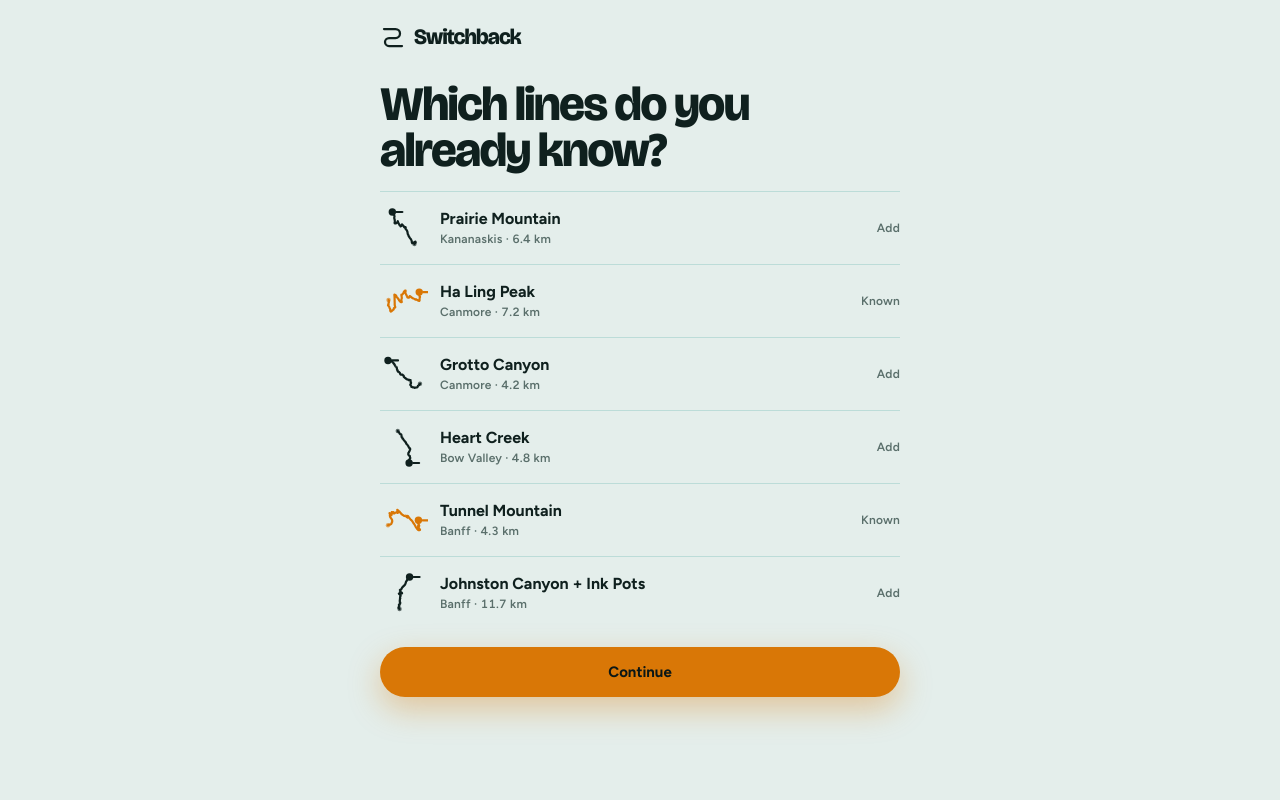
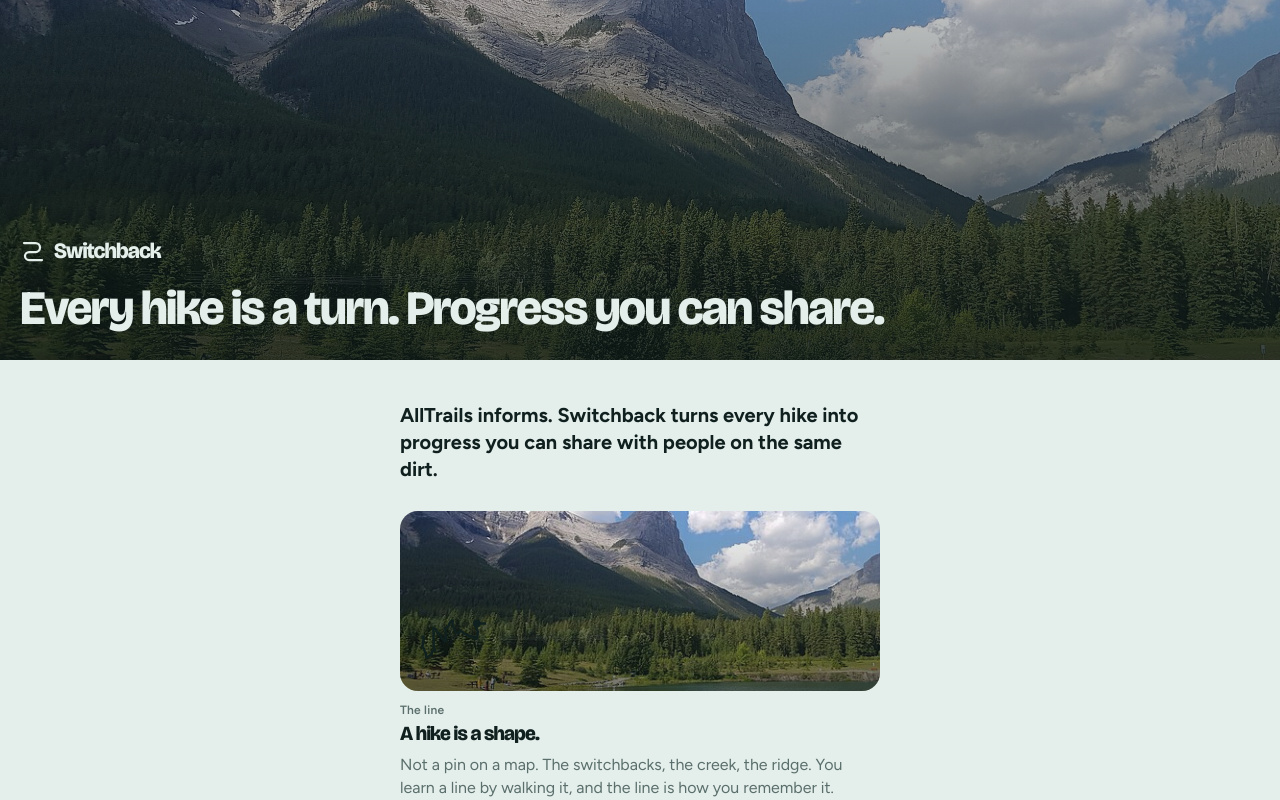
Before and after one commit to CSiebner/Switchback, a React (Vite) app: page /about in a window 1280 px wide. Shown: the top 800 px of the page. Built offline with nearby package versions, Linux system fonts and the light colour scheme.

Commit message:
First open lands on About, then profile setup

```diff
--- a/src/App.tsx
+++ b/src/App.tsx
@@ -1,3 +1,4 @@
+import { useState } from 'react'
 import { BrowserRouter, Navigate, Route, Routes, useLocation } from 'react-router-dom'
 import { motion } from 'framer-motion'
 import { NavDock } from './components/NavDock'
@@ -42,12 +43,16 @@
 
 function Gate() {
   const onboarded = useAppStore((s) => s.onboarded)
+  const [phase, setPhase] = useState<'about' | 'profile'>('about')
+  if (!onboarded) {
+    if (phase === 'about') return <About onBegin={() => setPhase('profile')} />
+    return <Onboarding onBack={() => setPhase('about')} />
+  }
   return (
     <>
       <BrandBar />
       <AnimatedRoutes />
       <NavDock />
-      {!onboarded && <Onboarding />}
     </>
   )
 }
--- a/src/components/Onboarding.tsx
+++ b/src/components/Onboarding.tsx
@@ -8,7 +8,7 @@
 const LEVELS = ['Beginner', 'Intermediate', 'Advanced'] as const
 
 /** One sitting: the lines you know, how you hike, and a crew. */
-export function Onboarding() {
+export function Onboarding({ onBack }: { onBack?: () => void }) {
   const finish = useAppStore((s) => s.finishOnboarding)
   const setAge = useAppStore((s) => s.setAgeBracket)
   const setLevel = useAppStore((s) => s.setExperience)
@@ -29,7 +29,14 @@
   return (
     <div style={{ position: 'fixed', inset: 0, zIndex: 60, background: 'var(--rock-flour)', overflowY: 'auto', padding: 'calc(24px + env(safe-area-inset-top)) 20px 32px' }}>
       <div className="container">
-        <Mark />
+        <div style={{ display: 'flex', justifyContent: 'space-between', alignItems: 'center' }}>
+          <Mark />
+          {step === 0 && onBack && (
+            <button type="button" className="survey" style={{ background: 'none', border: 'none', cursor: 'pointer' }} onClick={onBack}>
+              Back
+            </button>
+          )}
+        </div>
         {step === 0 && (
           <>
             <h1 className="display" style={{ fontSize: 'var(--type-xl)', fontWeight: 800, marginTop: 28, lineHeight: 0.95 }}>
--- a/src/pages/About.tsx
+++ b/src/pages/About.tsx
@@ -9,10 +9,10 @@
 const photo = heroPhoto('ha-ling')
 const crew = heroPhoto('bow-valley')
 
-/** The idea, in three pictures. */
-export function About() {
+/** The idea, in three pictures. `onBegin` is the first-open path into profile setup. */
+export function About({ onBegin }: { onBegin?: () => void }) {
   return (
-    <div className="page">
+    <div className="page" style={onBegin ? { paddingTop: 0, paddingBottom: 32 } : undefined}>
       <section style={{ position: 'relative', height: 360 }}>
         {photo && <img src={photo.src} alt="" style={{ width: '100%', height: '100%', objectFit: 'cover', display: 'block' }} />}
         <div style={{ position: 'absolute', inset: 0, background: 'linear-gradient(180deg, rgba(11,23,22,0.25), rgba(11,23,22,0.82))' }} />
@@ -52,9 +52,15 @@
         <p className="display" style={{ fontSize: 'var(--type-lg)', fontWeight: 800, marginTop: 28, lineHeight: 1.15 }}>
           A record you can hand to the people you go with.
         </p>
-        <Link to="/" className="btn btn-larch" style={{ width: '100%', marginTop: 18 }}>
-          Walk the valley
-        </Link>
+        {onBegin ? (
+          <button className="btn btn-larch" style={{ width: '100%', marginTop: 18 }} onClick={onBegin}>
+            Set up your logbook
+          </button>
+        ) : (
+          <Link to="/" className="btn btn-larch" style={{ width: '100%', marginTop: 18 }}>
+            Walk the valley
+          </Link>
+        )}
       </div>
     </div>
   )
```
